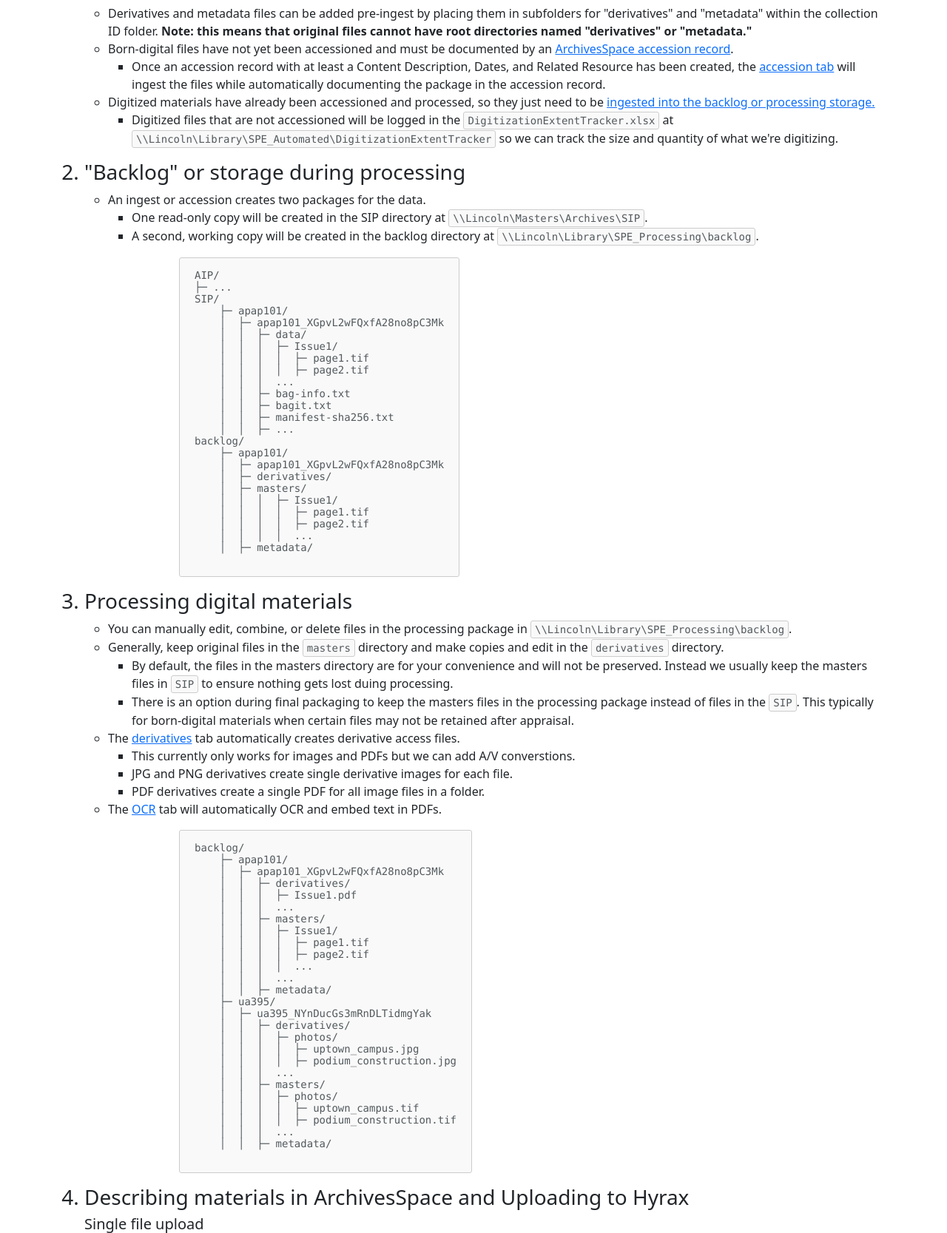
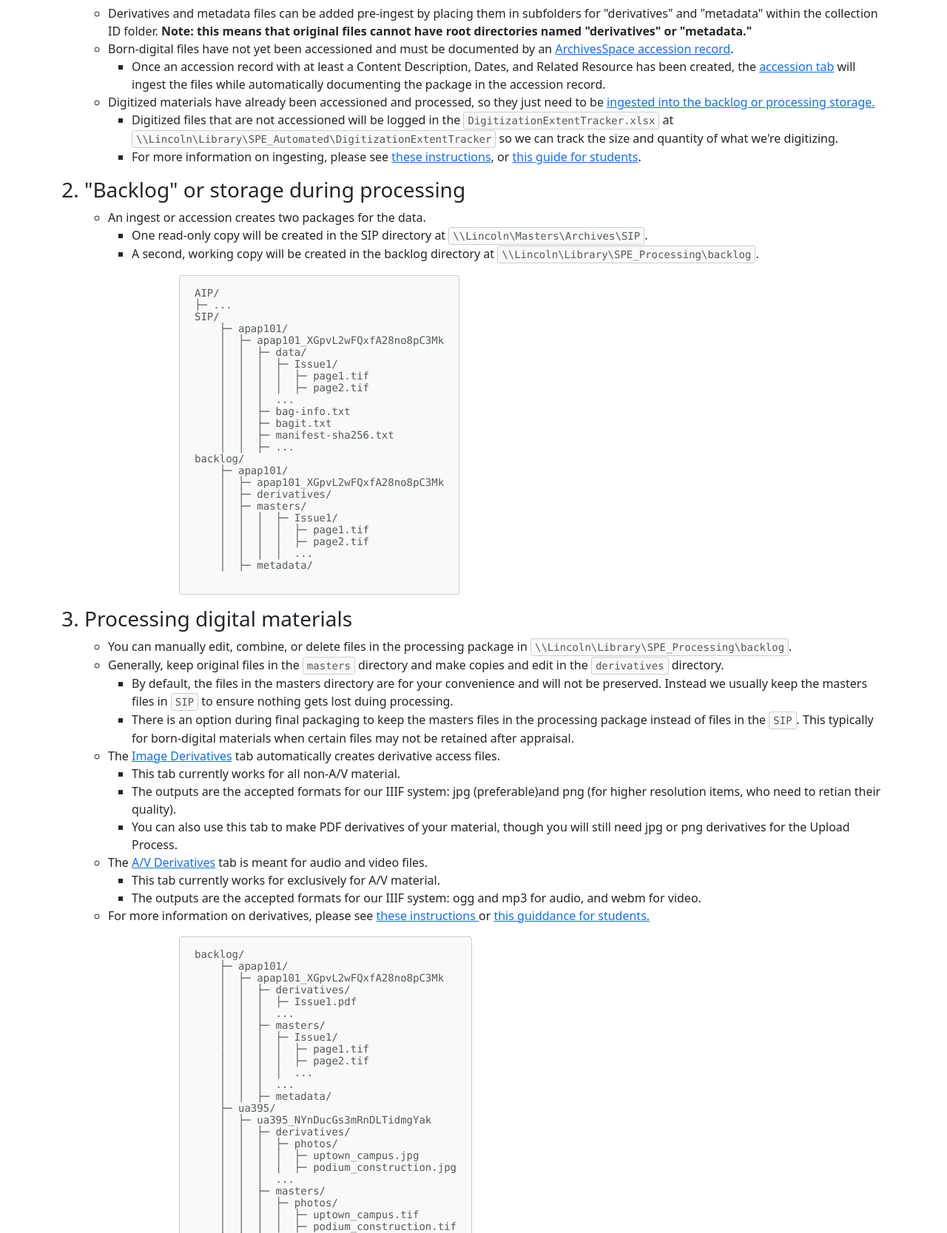
Before and after one commit to UAlbanyArchives/processing, a Flask app: page / in a window 1280 px wide. Shown: the part 505-2172 px from the top of the page at 74% size. Run offline with Flask 2, Linux system fonts and the light colour scheme; some libraries are stand-ins or nearby versions.

Commit message:
updated language on main page to reflect new processes and systems

```diff
--- a/templates/root.html
+++ b/templates/root.html
@@ -38,6 +38,7 @@
       <li>Digitized materials have already been accessioned and processed, so they just need to be <a href="/ingest">ingested into the backlog or processing storage.</a>
         <ul>
           <li>Digitized files that are not accessioned will be logged in the <span class="code">DigitizationExtentTracker.xlsx</span> at <span class="code">\\Lincoln\Library\SPE_Automated\DigitizationExtentTracker</span> so we can track the size and quantity of what we're digitizing.</li>
+      <li>For more information on ingesting, please see <a href="https://albany.atlassian.net/wiki/spaces/SCA/pages/47808567/Ingesting+Digital+Materials">these instructions</a>, or <a href="https://albany.atlassian.net/wiki/spaces/SCA/pages/1210941502/Ingesting+Guidance+for+Students">this guide for students</a>.</li>
         </ul>
       </li>
     </ul>
@@ -90,14 +91,20 @@ backlog/
           <li>There is an option during final packaging to keep the masters files in the processing package instead of files in the <span class="code">SIP</span>. This typically for born-digital materials when certain files may not be retained after appraisal.</li>
         </ul>
       </li>
-      <li>The <a href="/derivatives">derivatives</a> tab automatically creates derivative access files.
+      <li>The <a href="/derivatives">Image Derivatives</a> tab automatically creates derivative access files.
         <ul>
-          <li>This currently only works for images and PDFs but we can add A/V converstions.</li>
-          <li>JPG and PNG derivatives create single derivative images for each file.</li>
-          <li>PDF derivatives create a single PDF for all image files in a folder.</li>
+          <li>This tab currently works for all non-A/V material.</li>
+          <li>The outputs are the accepted formats for our IIIF system: jpg (preferable)and png (for higher resolution items, who need to retian their quality).</li>
+		  <li>You can also use this tab to make PDF derivatives of your material, though you will still need jpg or png derivatives for the Upload Process.</li>
         </ul>
       </li>
-      <li>The <a href="/ocr">OCR</a> tab will automatically OCR and embed text in PDFs.</li>
+	        <li>The <a href="/av_derivatives">A/V Derivatives</a> tab is meant for audio and video files.
+        <ul>
+          <li>This tab currently works for exclusively for A/V material.</li>
+          <li>The outputs are the accepted formats for our IIIF system: ogg and mp3 for audio, and webm for video.</li>
+        </ul>
+      </li>
+      <li>For more information on derivatives, please see <a href="https://albany.atlassian.net/wiki/spaces/SCA/pages/47811138/Creating+Derivatives">these instructions </a> or <a href="https://albany.atlassian.net/wiki/spaces/SCA/pages/1214021676/Derivative+Guidance+for+Students">this guiddance for students. </a></li>
     </ul>
 
     <div class="code">backlog/
@@ -128,19 +135,21 @@ backlog/
     │  │  ├─ metadata/
   </div>
 
-  <h3><li>Describing materials in ArchivesSpace and Uploading to Hyrax</li></h3>
+  <h3><li>Describing and Uploading materials in ArchivesSpace</li></h3>
 
     <h5>Single file upload</h5>
 
       <ul class="mb-3">
-        <li>Single files, such as PDF publications or scans of folders can be directly <a href="https://archives.albany.edu/concern/daos/new" target="_blank">uploaded into Hyrax</a>.</li>
-        <li>The <a href="/aspace">Connect to ASpace</a> tab will describe single files in ArchivesSpace, no spreadsheets needed!</li>
+        <li>Single files, such as PDF publications or scans of folders can be directly uploaded using the <a href="/upload">Single Upload Tab</a>.</li>
+        <li>The <a href="/recreate">Recreate DAO</a> tab will allow you to perform single steps of the Single Upload process, including OCR, generating thumbnail, and more.</li>
+		<li>The Single Upload tab also has an <a href="/add_items"> Add item records to Aspace</a> option that allows you to add item records to a preexisting object. This is helpful when only scanning part of a folder (which is not recommended but happens!).</li>
+		<li
       </ul>
 
     <h5>Batch upload</h5>
 
       <ul>
-        <li>Describing digital materials for bulk upload uses the same <a href="https://github.com/UAlbanyArchives/asInventory">asInventory</a> spreadsheets we use for data entry.</li>
+        <li>Describing digital materials for bulk upload uses the Bulk Upload Sheet, which can be found in the "Download empty sheet" under the "Bulk Upload" tab or in the <a href="/list"> List files and empty sheet</a> tab.</li>
         <li>Keep the speadsheets used during processing in the <span class="code">metadata</span> folder within the processing package.</li>
         <li>Processing packages include <span class="code">derivatives.txt</span> and <span class="code">masters.txt</span> files that list file names for easy copying and pasting into an asInventory spreadsheet.</li>
         <li>You can re-generate these lists after creating or editing derivatives using the <a href="/list">List tab</a>.</li>
@@ -149,21 +158,14 @@ backlog/
       <img class="m-3" width="900px" src="/static/daos.png" />
 
       <ol class="mb-3">
-        <li>List all files in the last column of an asInventory spreadsheet.</li>
-        <li>Use the <a href="buildHyraxUpload">Build Hyrax Upload</a> tab to prepare a bulk upload spreadsheet for Hyrax.
-          <ul>
-            <li>Add Resource Type and either Licenses or Rights Statements to all objects in the Hyrax upload .tsv file</li>
-          </ul>
-        </li>
-        <li><a href="https://wiki.albany.edu/display/SCA/Batch+Upload+to+Hyrax">Bulk upload into Hyrax</a> still requires the command line and server access.</li>
-        <li>Use the <a href="buildASpaceUpdate">Build ASpace Update</a> tab to update the asInventory spreadsheet with the Hyrax URIs after files have been uploaded to Hryax on the command line.</li>
-        <li>Use <a href="https://github.com/UAlbanyArchives/asInventory">asInventory</a> to add digital object records in ArchivesSpace that will link to the Hyrax URIs.</li>
+        <li>For more information on the Bulk Upload Process, please see <a href="https://albany.atlassian.net/wiki/spaces/SCA/pages/1336967208/Bulk+Upload+Instructions"> these instructions</a> or <a href="https://albany.atlassian.net/wiki/spaces/SCA/pages/1340178433/Upload+Glossary">this glossary</a>.</li>
+        <li>Use <a href="https://github.com/UAlbanyArchives/asInventory">asInventory</a> to add digital object records in ArchivesSpace that will link to the digital objects.</li>
       </ol>
 
   <h3><li>Packaging into permanent preservation storage</li></h3>
 
     <ul>
-      <li>Once processing is complete and all files have been uploaded into Hyrax and described in ArchivesSpace, finalize everything by packaging it into an "AIP" in permanent preservation storage.</li>
+      <li>Once processing is complete and all files have been uploaded and described in ArchivesSpace, finalize everything by packaging it into an "AIP" in permanent preservation storage.</li>
       <li>This step is needed after both single file and bulk uploads.</li>
       <li>Use the <a href="/package">Package AIP</a> tab to combine both the <span class="code">SIP</span> and the processing package into an <span class="code">AIP</span>.
         <ul>
```
Also changed, not shown: static/daos.png.
